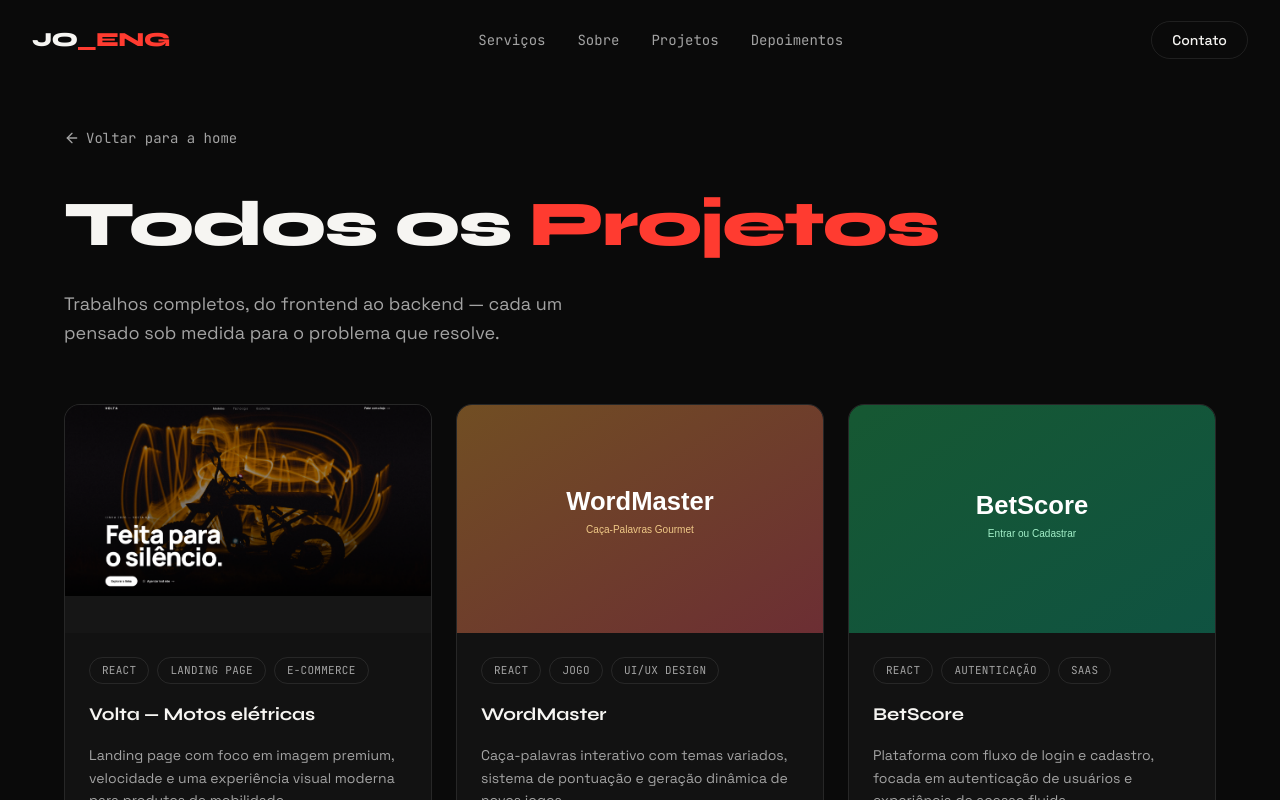
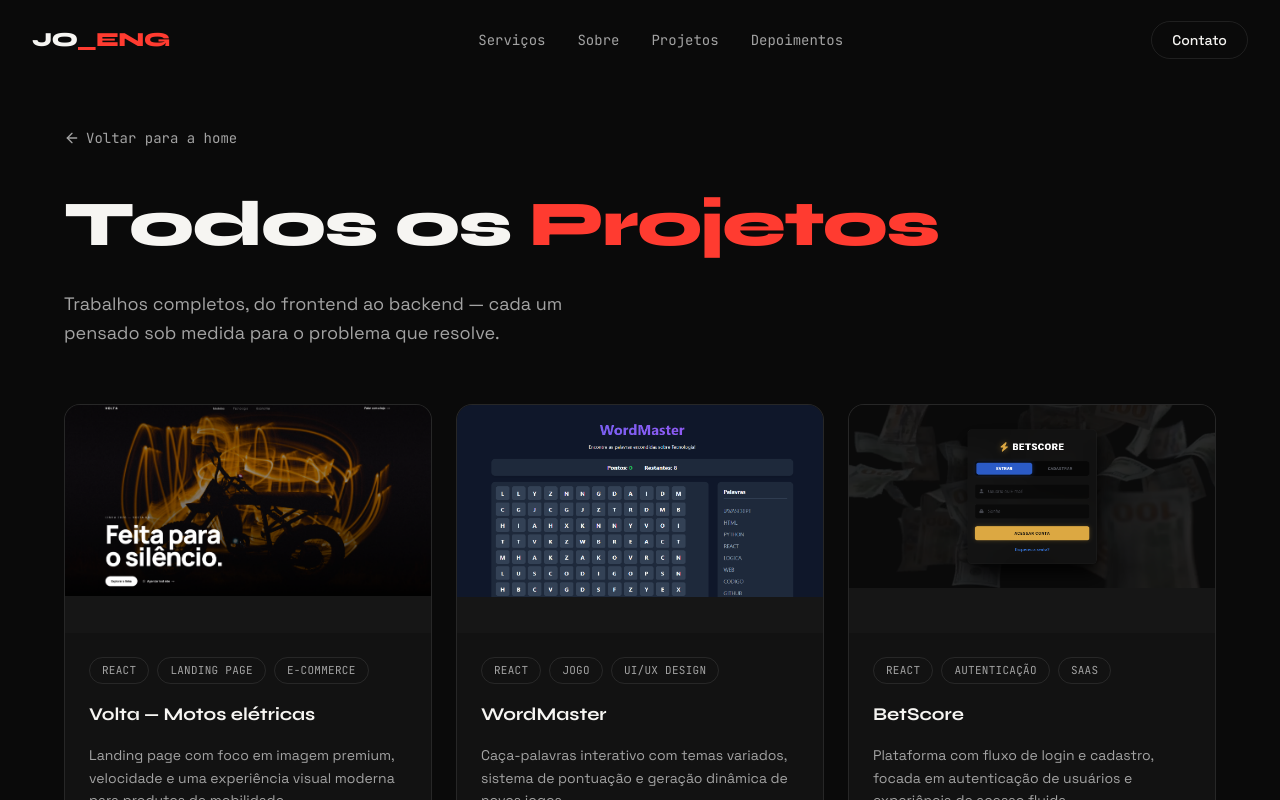
Before and after one commit to JohannesMendes/meu-portfolio, a React (Vite) app: page /projetos in a window 1280 px wide. Shown: the top 800 px of the page. Built offline with nearby package versions, Linux system fonts and the light colour scheme.

Commit message:
ft produto

```diff
--- a/src/data/content.js
+++ b/src/data/content.js
@@ -58,7 +58,7 @@ export const PROJECTS = [
     title: "WordMaster",
     description:
       "Caça-palavras interativo com temas variados, sistema de pontuação e geração dinâmica de novos jogos.",
-    image: "/projects/wordmaster.svg",
+    image: "/projects/wordmaster.png",
     imageAlt: "Preview do site WordMaster — Caça-Palavras Gourmet",
     link: "https://wordmaster2.netlify.app/",
     tags: ["React", "Jogo", "UI/UX Design"],
@@ -68,7 +68,7 @@ export const PROJECTS = [
     title: "BetScore",
     description:
       "Plataforma com fluxo de login e cadastro, focada em autenticação de usuários e experiência de acesso fluida.",
-    image: "/projects/betscore.svg",
+    image: "/projects/betscore.png",
     imageAlt: "Preview do site BetScore — Entrar ou Cadastrar",
     link: "https://creative-jalebi-b4069f.netlify.app/",
     tags: ["React", "Autenticação", "SaaS"],
```
Also changed, not shown: public/projects/betscore.png (added), public/projects/wordmaster.png (added).
